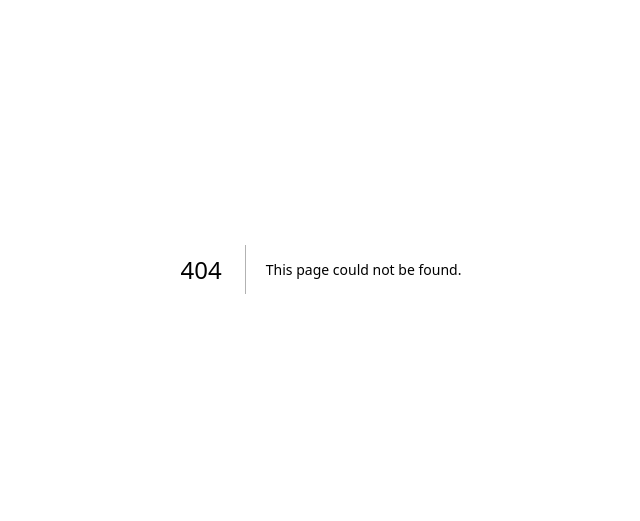
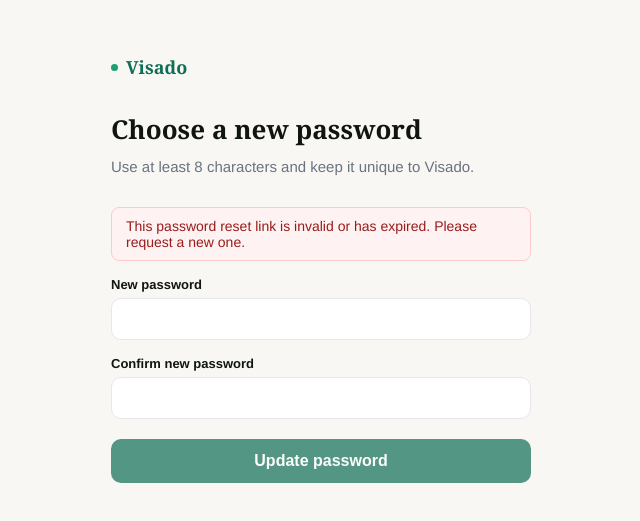
Before and after one commit to danielfeliciano53-collab/visado-app, a Next.js app: page /update-password in a window 1280 px wide. Before the commit this address had no page. Shown: the part 131-652 px from the top of the page, without its empty margins (319-959 px from the left). Built offline with nearby package versions, Linux system fonts and the light colour scheme.

Commit message:
Add password recovery completion page

```diff
--- /dev/null
+++ b/app/update-password/page.tsx
@@ -0,0 +1,105 @@
+'use client'
+
+import { useEffect, useState } from 'react'
+import Link from 'next/link'
+
+const BACKEND_URL = 'https://visado-backend.vercel.app'
+
+export default function UpdatePasswordPage() {
+  const [token, setToken] = useState<string | null>(null)
+  const [password, setPassword] = useState('')
+  const [confirmPassword, setConfirmPassword] = useState('')
+  const [loading, setLoading] = useState(false)
+  const [error, setError] = useState('')
+  const [complete, setComplete] = useState(false)
+
+  useEffect(() => {
+    const hash = window.location.hash.startsWith('#') ? window.location.hash.slice(1) : window.location.hash
+    const accessToken = new URLSearchParams(hash).get('access_token')
+    if (!accessToken) {
+      setError('This password reset link is invalid or has expired. Please request a new one.')
+      return
+    }
+    setToken(accessToken)
+  }, [])
+
+  async function handleSubmit(event: React.FormEvent) {
+    event.preventDefault()
+    setError('')
+
+    if (!token) {
+      setError('This password reset link is invalid or has expired. Please request a new one.')
+      return
+    }
+    if (password.length < 8) {
+      setError('Your new password must be at least 8 characters.')
+      return
+    }
+    if (password !== confirmPassword) {
+      setError('The passwords do not match.')
+      return
+    }
+
+    setLoading(true)
+    try {
+      const response = await fetch(`${BACKEND_URL}/api/change-password`, {
+        method: 'POST',
+        headers: {
+          'Content-Type': 'application/json',
+          Authorization: `Bearer ${token}`,
+        },
+        body: JSON.stringify({ password }),
+      })
+      const data = await response.json()
+      if (!response.ok || data.error) {
+        setError(data.error || 'Unable to update your password. Please request a new reset link.')
+        return
+      }
+      setComplete(true)
+      setPassword('')
+      setConfirmPassword('')
+    } catch {
+      setError('Unable to update your password. Please try again.')
+    } finally {
+      setLoading(false)
+    }
+  }
+
+  return (
+    <main style={{ minHeight: '100vh', display: 'flex', alignItems: 'center', justifyContent: 'center', background: '#F9F7F4', padding: 24, fontFamily: "'Helvetica Neue', sans-serif" }}>
+      <section style={{ width: '100%', maxWidth: 420 }}>
+        <Link href="/login" style={{ display: 'inline-flex', alignItems: 'center', gap: 8, marginBottom: 32, color: '#0F6E56', fontFamily: 'Georgia, serif', fontSize: 18, fontWeight: 700, textDecoration: 'none' }}>
+          <span style={{ display: 'inline-block', width: 7, height: 7, borderRadius: '50%', background: '#1D9E75' }} />
+          Visado
+        </Link>
+
+        {complete ? (
+          <div>
+            <h1 style={{ margin: '0 0 12px', color: '#111510', fontFamily: 'Georgia, serif', fontSize: 26 }}>Password updated</h1>
+            <p style={{ margin: '0 0 24px', color: '#6B7280', fontSize: 15, lineHeight: 1.6 }}>Your password has been changed. You can now sign in with your new password.</p>
+            <Link href="/login" style={{ color: '#0F6E56', fontWeight: 600, textDecoration: 'none' }}>Go to login</Link>
+          </div>
+        ) : (
+          <>
+            <h1 style={{ margin: '0 0 8px', color: '#111510', fontFamily: 'Georgia, serif', fontSize: 26 }}>Choose a new password</h1>
+            <p style={{ margin: '0 0 28px', color: '#6B7280', fontSize: 15, lineHeight: 1.6 }}>Use at least 8 characters and keep it unique to Visado.</p>
+            {error && <p role="alert" style={{ margin: '0 0 16px', border: '1px solid #FECACA', borderRadius: 8, background: '#FEF2F2', color: '#991B1B', padding: '10px 14px', fontSize: 14 }}>{error}</p>}
+            <form onSubmit={handleSubmit}>
+              <label style={{ display: 'block', marginBottom: 16, color: '#111510', fontSize: 13, fontWeight: 600 }}>
+                New password
+                <input type="password" value={password} onChange={(event) => setPassword(event.target.value)} minLength={8} required autoComplete="new-password" style={{ boxSizing: 'border-box', display: 'block', width: '100%', marginTop: 6, border: '1.5px solid #E5E7EB', borderRadius: 10, padding: '11px 14px', fontSize: 15 }} />
+              </label>
+              <label style={{ display: 'block', marginBottom: 20, color: '#111510', fontSize: 13, fontWeight: 600 }}>
+                Confirm new password
+                <input type="password" value={confirmPassword} onChange={(event) => setConfirmPassword(event.target.value)} minLength={8} required autoComplete="new-password" style={{ boxSizing: 'border-box', display: 'block', width: '100%', marginTop: 6, border: '1.5px solid #E5E7EB', borderRadius: 10, padding: '11px 14px', fontSize: 15 }} />
+              </label>
+              <button type="submit" disabled={loading || !token} style={{ width: '100%', border: 0, borderRadius: 10, background: '#0F6E56', color: '#fff', cursor: loading || !token ? 'not-allowed' : 'pointer', opacity: loading || !token ? 0.7 : 1, padding: '13px', fontSize: 16, fontWeight: 600 }}>
+                {loading ? 'Updating…' : 'Update password'}
+              </button>
+            </form>
+          </>
+        )}
+      </section>
+    </main>
+  )
+}
```
